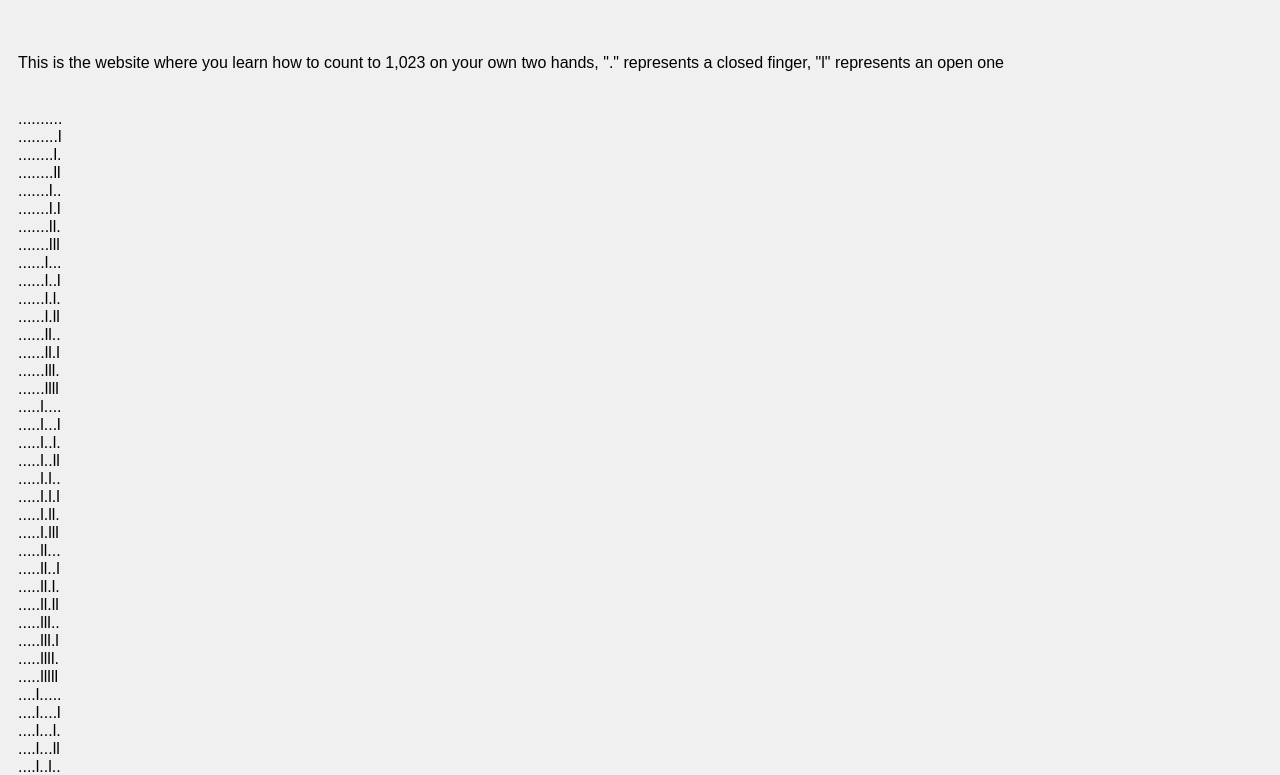
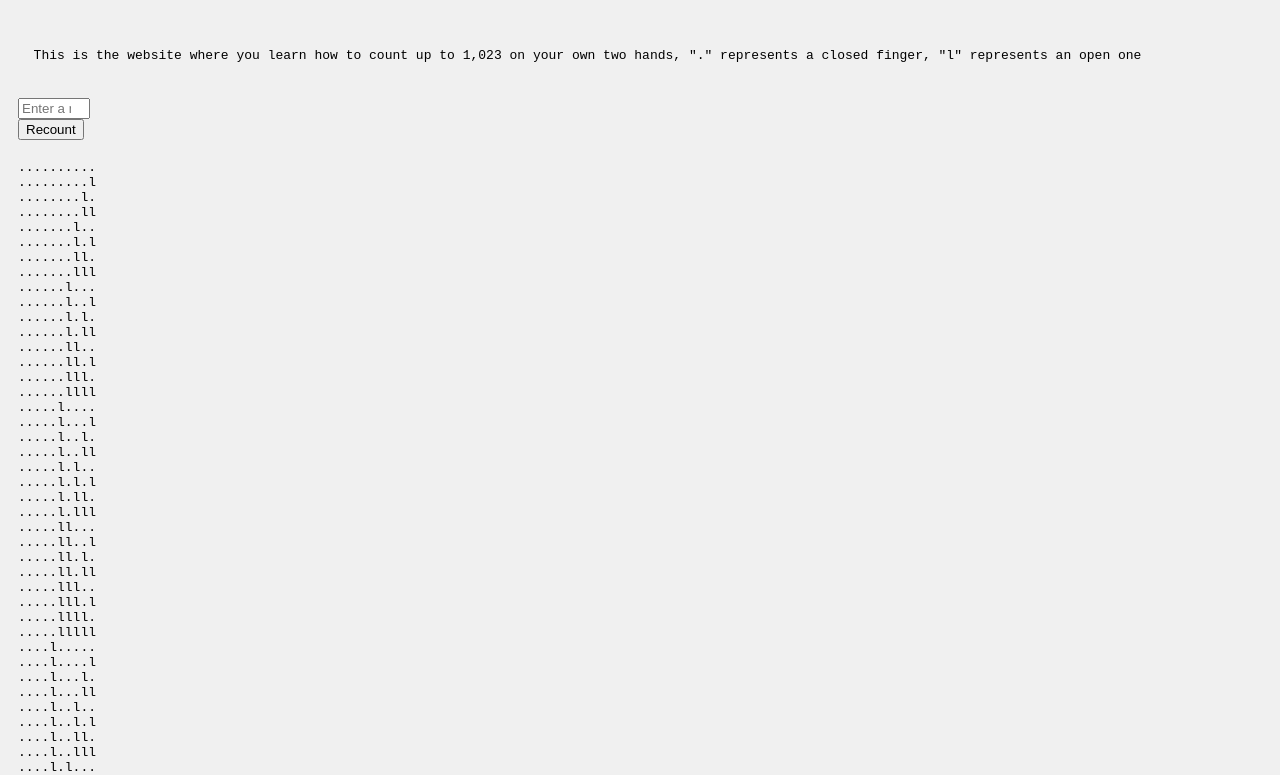
Before and after one commit to KeeleyChaos/Count-to-1023-on-hands, a plain HTML site: page index.html in a window 1280 px wide. Shown: the top 775 px of the page. Drawn offline with Linux system fonts and the light colour scheme.

Commit message:
Update index.html

```diff
--- a/index.html
+++ b/index.html
@@ -6,7 +6,7 @@
 <title>Binary Hand Counting</title>
 <style>
   body {
-    font-family: sans-serif;
+    font-family: monospace;
     white-space: pre-wrap;
     background-color: #f0f0f0;
     padding: 10px;
@@ -14,28 +14,35 @@
   #intro {
     margin-bottom: 20px;
   }
+  #binaryOutput {
+    margin-top: 20px;
+  }
 </style>
 </head>
 <body>
 <div id="intro">
-This is the website where you learn how to count to 1,023 on your own two hands, "." represents a closed finger, "l" represents an open one
+  This is the website where you learn how to count up to 1,023 on your own two hands, "." represents a closed finger, "l" represents an open one
 </div>
+<input type="number" id="countTo" placeholder="Enter a number" min="0" max="1023">
+<button onclick="generateBinarySequence()">Recount</button>
 <div id="binaryOutput"></div>
 <script>
   // Function to generate the binary sequence
   function generateBinarySequence() {
+    let countTo = document.getElementById('countTo').value || 1023;
+    countTo = Math.min(Math.max(countTo, 0), 1023); // Ensure the number is within range
     let sequence = '';
-    for (let i = 0; i <= 1023; i++) {
+    for (let i = 0; i <= countTo; i++) {
       let binary = i.toString(2);
       binary = binary.padStart(10, '0');
       let modifiedBinary = binary.replace(/0/g, '.').replace(/1/g, 'l');
       sequence += modifiedBinary + '<br>';
     }
-    return sequence;
+    document.getElementById('binaryOutput').innerHTML = sequence;
   }
 
-  // Display the binary sequence in the div container
-  document.getElementById('binaryOutput').innerHTML = generateBinarySequence();
+  // Initial binary sequence generation
+  generateBinarySequence();
 </script>
 </body>
 </html>
```
